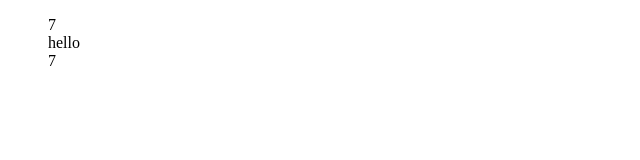
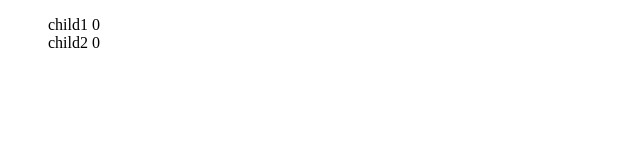
Before and after one commit to ParadeTo/big-react-wasm, a React (Vite) app in the folder examples/hello-world/: page / in a window 1280 px wide. Shown: the top 160 px of the page, without its empty margins (0-640 px from the left). Built offline with nearby package versions, Linux system fonts and the light colour scheme.

Commit message:
blog-15: complete useEffect fiber hooks, update demo

```diff
--- a/examples/hello-world/src/App.tsx
+++ b/examples/hello-world/src/App.tsx
@@ -2,32 +2,36 @@ import {useEffect, useState} from 'react'
 
 function App() {
     const [num, updateNum] = useState(0);
-    useEffect(() => {
-        console.log(num)
-        setTimeout(() => {
-            updateNum(num + 1)
-        }, 1000)
-    }, [num]);
     return (
         <ul
             onClick={(e) => {
-                // 注意观察多次更新只会触发一次render阶段，这就是batchedUpdates（批处理），也是我们基础调度能力的体现
                 updateNum((num: number) => num + 1);
-                updateNum((num: number) => num + 2);
-                updateNum((num: number) => num + 3);
-                updateNum((num: number) => num + 4);
             }}
         >
-            <Child num={num}/>
-            hello
-            <Child num={num}/>
+            <Child1 num={num}/>
+            {num === 1 ? null : <Child2 num={num}/>}
         </ul>
     );
 }
 
-function Child({num}: { num: number }) {
+function Child1({num}: { num: number }) {
+    useEffect(() => {
+        console.log('child1 create')
+        return () => {
+            console.log('child1 destroy')
+        }
+    }, [num]);
+    return <div>child1 {num}</div>;
+}
 
-    return <div>{num}</div>;
+function Child2({num}: { num: number }) {
+    useEffect(() => {
+        console.log('child2 create')
+        return () => {
+            console.log('child2 destroy')
+        }
+    }, [num]);
+    return <div>child2 {num}</div>;
 }
 
 export default App
```
Also changed, not shown: 1 other file (tests, documents, lock files or other folders).
